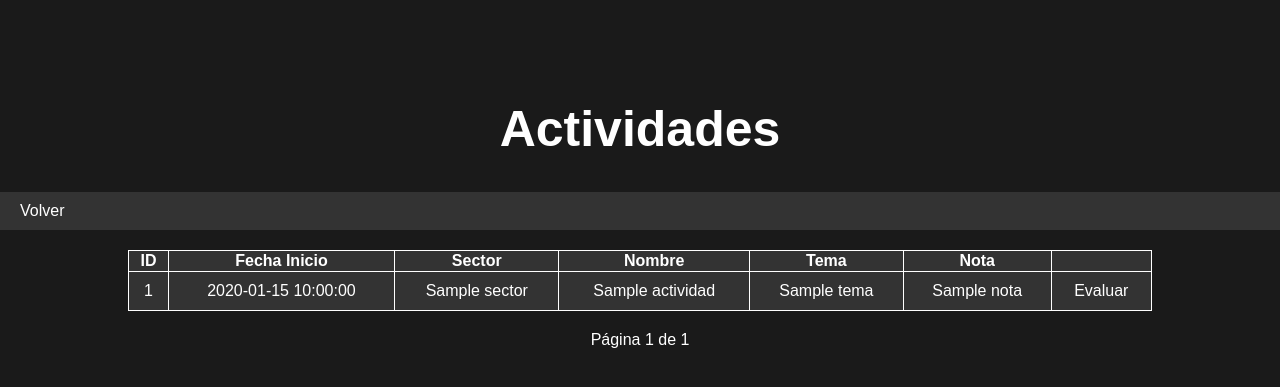
After one commit to martinsss01/desarrollo_web_martin_pinochet, a Flask app: template templates/other/actividades_realizadas.html in a window 1280 px wide. The commit adds this page. Shown: the top 387 px of the page. Run offline with Flask 3, Linux system fonts and the light colour scheme; the template is opened without the code that fills it: most values are stand-ins (such as "Sample title", 1, 10 or a date in 2020).

Commit message:
new: actividades_realizadas view, notas added"

```diff
--- a/app.py
+++ b/app.py
@@ -113,6 +113,35 @@ def ver_actividades(page=1):
 
         return render_template("other/ver_actividades.html", actividades=actividades, page=page, total_pages=len(db.get_all_activities())//5 + 1)
 
+@app.route("/actividades_realizadas/page<int:page>", methods = ["GET"])
+def actividades_realizadas(page=1):
+    if request.method == "GET":
+        actividades = []
+        for actividad in db.get_all_activities()[5*(page-1):5*page]:
+            act_id, comuna_id, sector, nombre, email, celular, fecha_inicio, fecha_termino, descripcion = actividad
+            _, comuna, region_id = db.get_comuna_by_id(comuna_id)
+            _, region = db.get_region_by_id(region_id)
+            _, _, nombre_archivo, _ = db.get_photo_by_act_id(act_id)
+            _, tema, otro, _ = db.get_tema_by_act_id(act_id)
+            if db.get_nota_by_act_id(act_id) is None:
+                nota = "-"
+            else:
+                _, _, nota = db.get_nota_by_act_id(act_id)
+            if fecha_termino < datetime.datetime.today():
+                actividades.append({"region": region,
+                                    "comuna": comuna,
+                                    "sector": sector,
+                                    "nombre": nombre,
+                                    "tema": tema,
+                                    "fecha_inicio": fecha_inicio,
+                                    "num": act_id,
+                                    "nota": nota
+                                    })
+
+
+        return render_template("other/actividades_realizadas.html", actividades=actividades, page=page, total_pages=len(db.get_all_activities())//5 + 1)
+
+
 @app.route("/estadisticas", methods = ["GET"])
 def estadisticas():
     if request.method == "GET":
--- a/database/db.py
+++ b/database/db.py
@@ -142,3 +142,16 @@ def get_activity_tema_count():
 	cursor.execute(QUERY_DICT["get_activity_tema_count"])
 	activity_tema_count = cursor.fetchall()
 	return activity_tema_count
+
+def create_nota(act_id, nota):
+	conn = get_conn()
+	cursor = conn.cursor()
+	cursor.execute(QUERY_DICT["create_nota"], (act_id, nota))
+	conn.commit()
+
+def get_nota_by_act_id(id):
+	conn = get_conn()
+	cursor = conn.cursor()
+	cursor.execute(QUERY_DICT["get_nota_by_act_id"], (id,))
+	nota = cursor.fetchone()
+	return nota
--- a/database/queries.json
+++ b/database/queries.json
@@ -10,6 +10,9 @@
     "get_comuna_by_id": "SELECT id, nombre, region_id FROM comuna where id=%s;",
     "get_region_by_id": "SELECT id, nombre FROM region where id=%s;",
     "create_photo": "INSERT INTO foto (ruta_archivo, nombre_archivo, actividad_id) VALUES (%s, %s, %s);",
+    "create_nota": "INSERT INTO nota (actividad_id, nota) VALUES (%s, %s);",
+    "get_nota_by_act_id": "SELECT actividad_id, nota FROM nota WHERE actividad_id=%s;",
+
     "get_photo_by_act_id": "SELECT id, ruta_archivo, nombre_archivo, actividad_id FROM foto WHERE actividad_id=%s",
     "get_activity_id_by_name": "SELECT id FROM actividad WHERE nombre=%s;",
     "get_activity_by_id": "SELECT * FROM actividad WHERE id=%s;",
--- /dev/null
+++ b/templates/other/actividades_realizadas.html
@@ -0,0 +1,63 @@
+<!DOCTYPE html>
+<html lang="en">
+<head>
+    <meta charset="UTF-8">
+    <meta name="viewport" content="width=device-width, initial-scale=1.0">
+    <title>Actividades</title>
+    <link rel="stylesheet" href="{{ url_for('static', filename='assets/css/styles.css') }}">
+</head>
+<body>
+    <h1 id="first_title"> Actividades </h1>
+    <nav>
+        <ul>
+            <li><a href="{{ url_for('ver_actividades', page=1) }}"> Volver </a></li>
+        </ul>
+    </nav>
+
+    <div id="resumen_actividades">
+        <table>
+            <thead>
+                <tr>
+                    <th><b>ID</b></th>
+                    <th><b>Fecha Inicio</b></th>
+                    <th><b>Sector</b></th>
+                    <th><b>Nombre</b></th>
+                    <th><b>Tema</b></th>
+                    <th><b>Nota</b></th>
+                    <th></th>
+                </tr>
+            </thead>
+        <tbody>
+            {% if actividades %}
+                {% for actividad in actividades %}
+                    <tr onclick="window.location='{{ url_for('actividad', num = actividad.num ) }}'" style="cursor: pointer;">
+                        <td>{{actividad.num}}</td>
+                        <td>{{actividad.fecha_inicio}}</td>
+                        <td>{{actividad.sector}}</td>
+                        <td>{{actividad.nombre}}</td>
+                        <td>{{actividad.tema}}</td>
+                        <td>{{actividad.nota}}</td>
+                        <td> Evaluar </td>
+                    </tr>
+                {% endfor %}
+            {% endif %}
+        </tbody>
+        </table>
+    </div>
+    <div>
+        <!-- Pagination Buttons -->
+        <div style="text-align: center; margin-top: 20px;">
+            {% if page > 1 %}
+                <a href="{{ url_for('ver_actividades', page=page - 1) }}" class="pagination-button">Anterior</a>
+            {% endif %}
+
+            <span style="color: white;">Página {{ page }} de {{ total_pages }}</span>
+
+            {% if page < total_pages %}
+                <a href="{{ url_for('ver_actividades', page=page + 1) }}" class="pagination-button">Siguiente</a>
+            {% endif %}
+        </div>
+    </div>
+</body>
+
+</html>
--- a/templates/other/ver_actividades.html
+++ b/templates/other/ver_actividades.html
@@ -11,6 +11,7 @@
     <nav>
         <ul>
             <li><a href="{{ url_for('index') }}"> Volver </a></li>
+            <li><a href="{{ url_for('actividades_realizadas', page=1) }}"> Actividades Realizadas</a></li>
         </ul>
     </nav>
 
```
Also changed, not shown: static/uploads/2cc6795f36c78538c79e41a1e18adf0140b7ca4a3a2bf97fff0df8bf43eedc2c.jpg (added), static/uploads/e8796ebe20f603224072e9c719a15400c93e4d55ea7270fa1cf6029a5464f62e.jpg (added).
